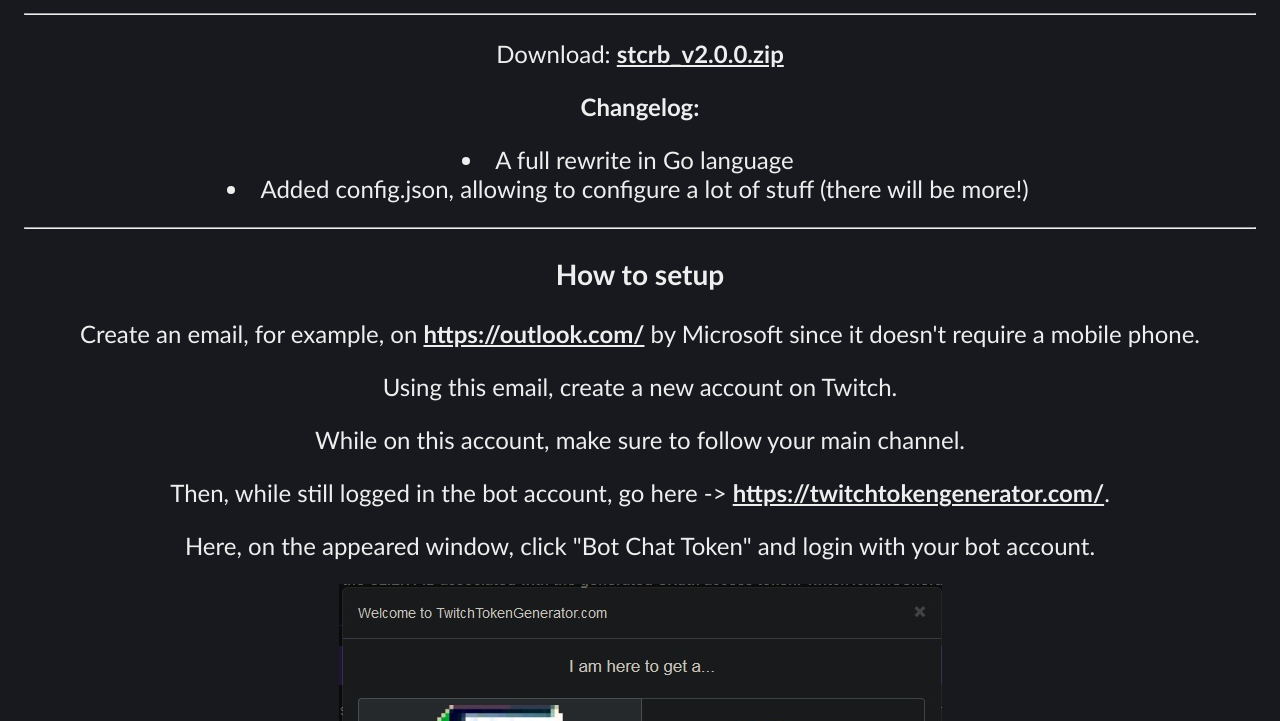
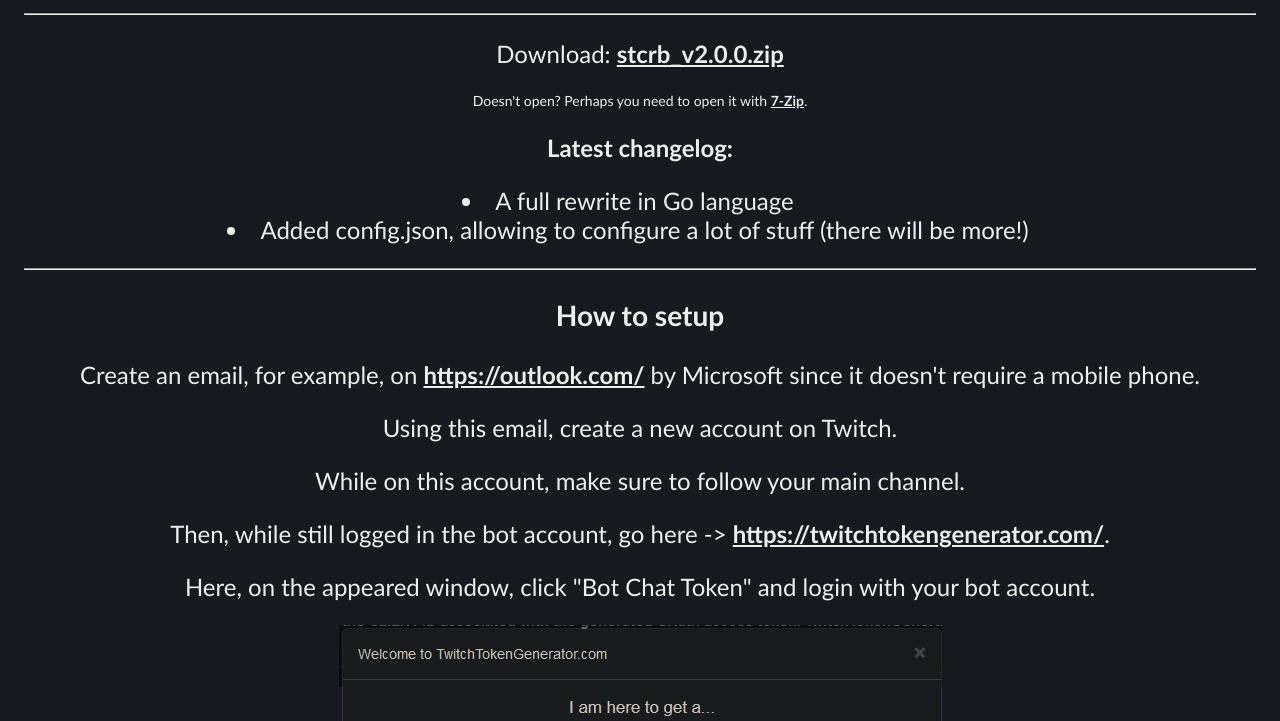
Before and after one commit to Endg4meZer0/simple-twitch-chat-rating-bot, a plain HTML site: page index.html in a window 1280 px wide. Shown: the part 79-800 px from the top of the page. Drawn offline with Linux system fonts and the light colour scheme.

Commit message:
some changes to the zip file, put a hint for 7-Zip

```diff
--- a/index.html
+++ b/index.html
@@ -6,7 +6,8 @@
     <h1>A simple Twitch chat rating bot</h1>
     <hr>
     <p>Download: <a href="stcrb_v2.0.0.zip">stcrb_v2.0.0.zip</a></p>
-    <p><b>Changelog:</b></p>
+    <p class="hint">Doesn't open? Perhaps you need to open it with <a href="https://7-zip.org/">7-Zip</a>.</p>
+    <p><b>Latest changelog:</b></p>
     <ul id="changelog">
         <li>
             A full rewrite in Go language
--- a/styles/style.css
+++ b/styles/style.css
@@ -40,3 +40,7 @@ h1 {
 #kofi {
     font-size: 20px;
 }
+
+p.hint {
+    font-size: 14px;
+}
```
Also changed, not shown: 1 other file.
